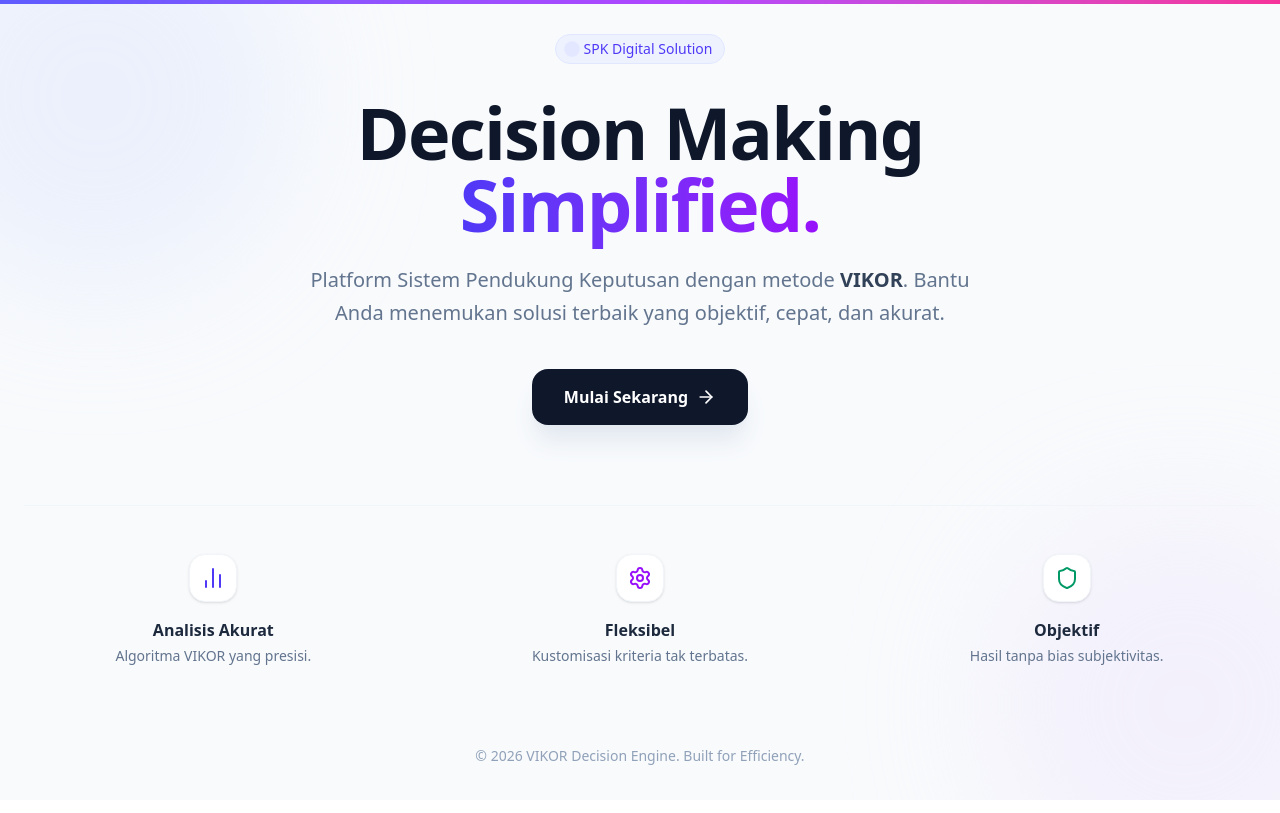
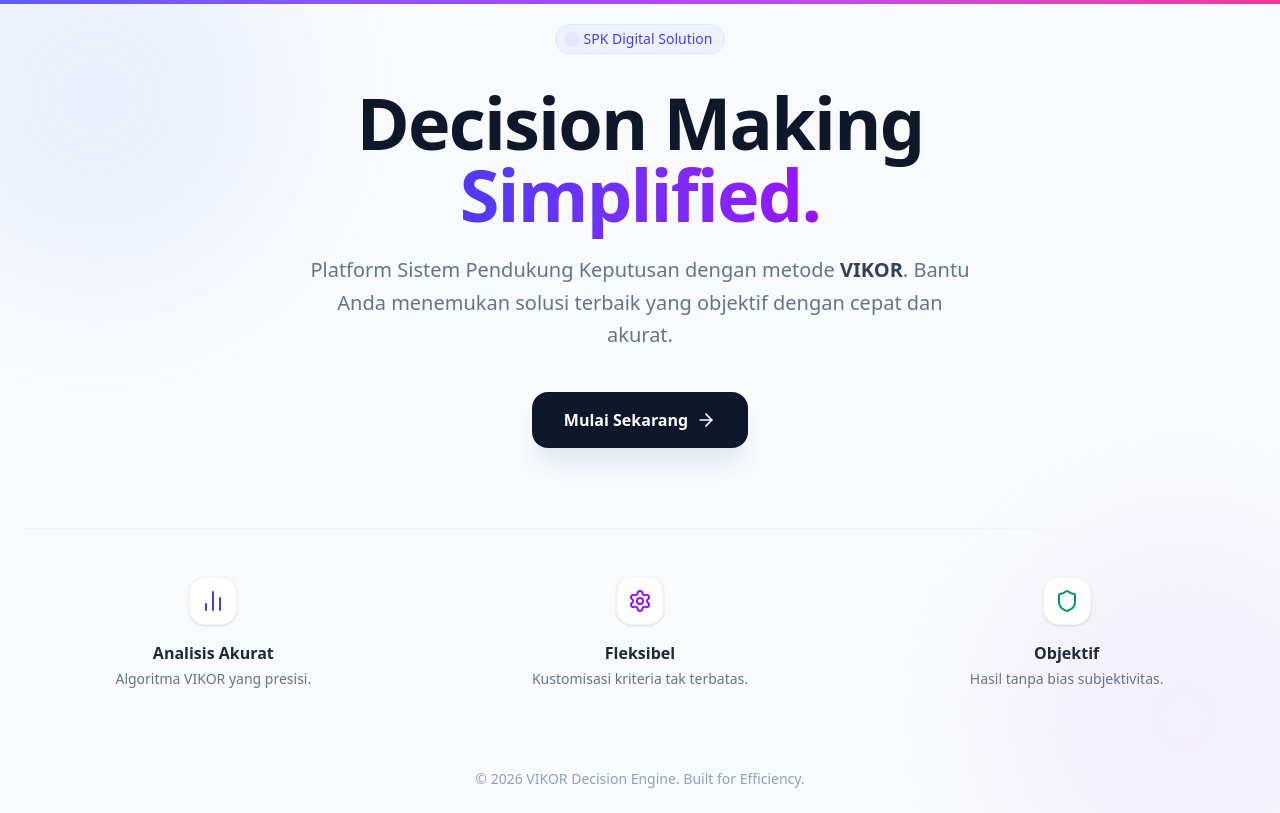
Before and after one commit to Farkhanisme/spk_vikor, a React (Vite) app: page / in a window 1280 px wide. Built offline with nearby package versions, Linux system fonts and the light colour scheme.

Commit message:
Update Welcome.jsx

```diff
--- a/src/pages/components/Welcome.jsx
+++ b/src/pages/components/Welcome.jsx
@@ -31,7 +31,7 @@ const Welcome = () => {
         <p className="text-lg md:text-xl text-slate-500 mb-10 max-w-2xl mx-auto leading-relaxed">
           Platform Sistem Pendukung Keputusan dengan metode{" "}
           <strong className="text-slate-700">VIKOR</strong>. Bantu Anda
-          menemukan solusi terbaik yang objektif, cepat, dan akurat.
+          menemukan solusi terbaik yang objektif dengan cepat dan akurat.
         </p>
 
         {/* Call to Action */}
```
